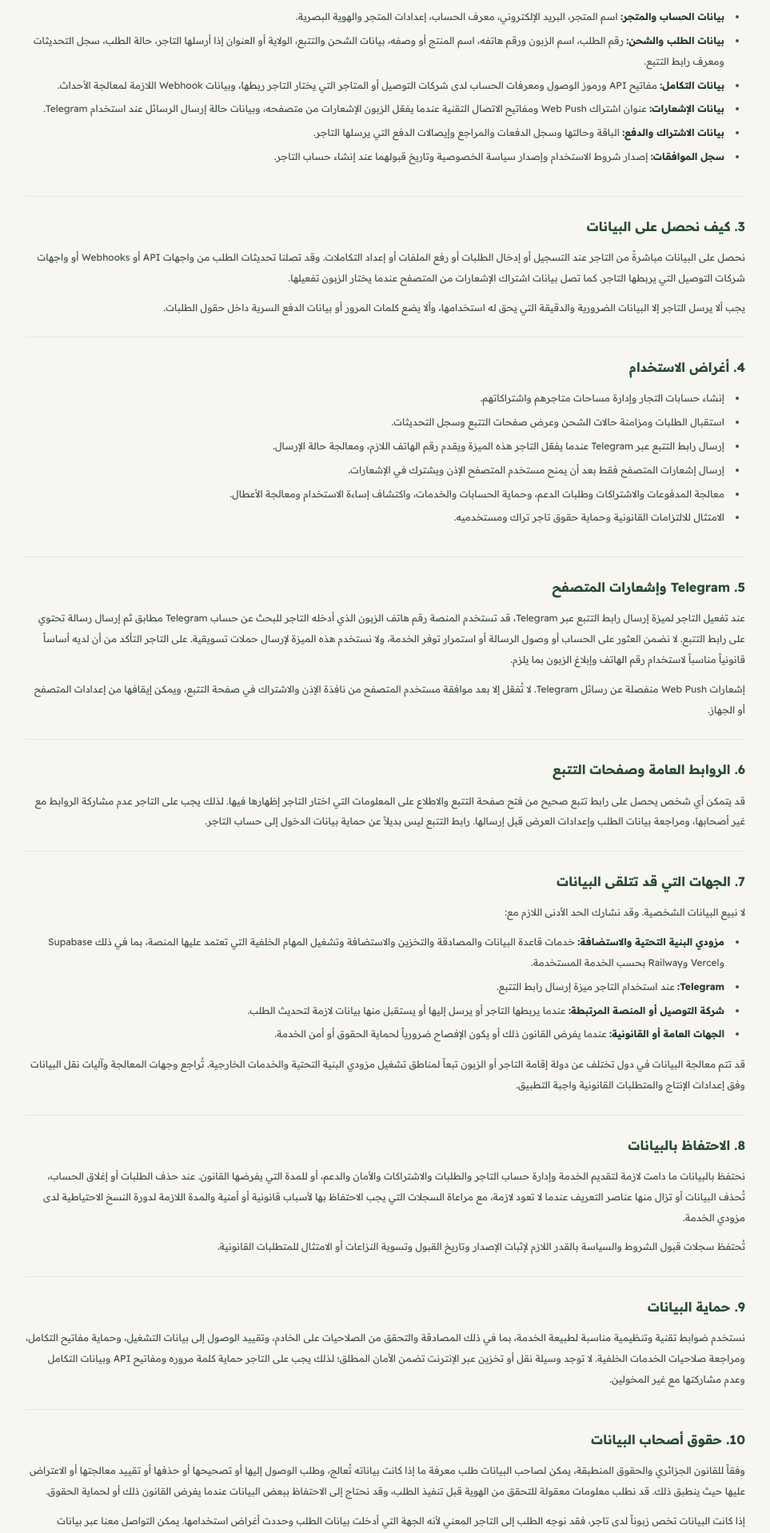
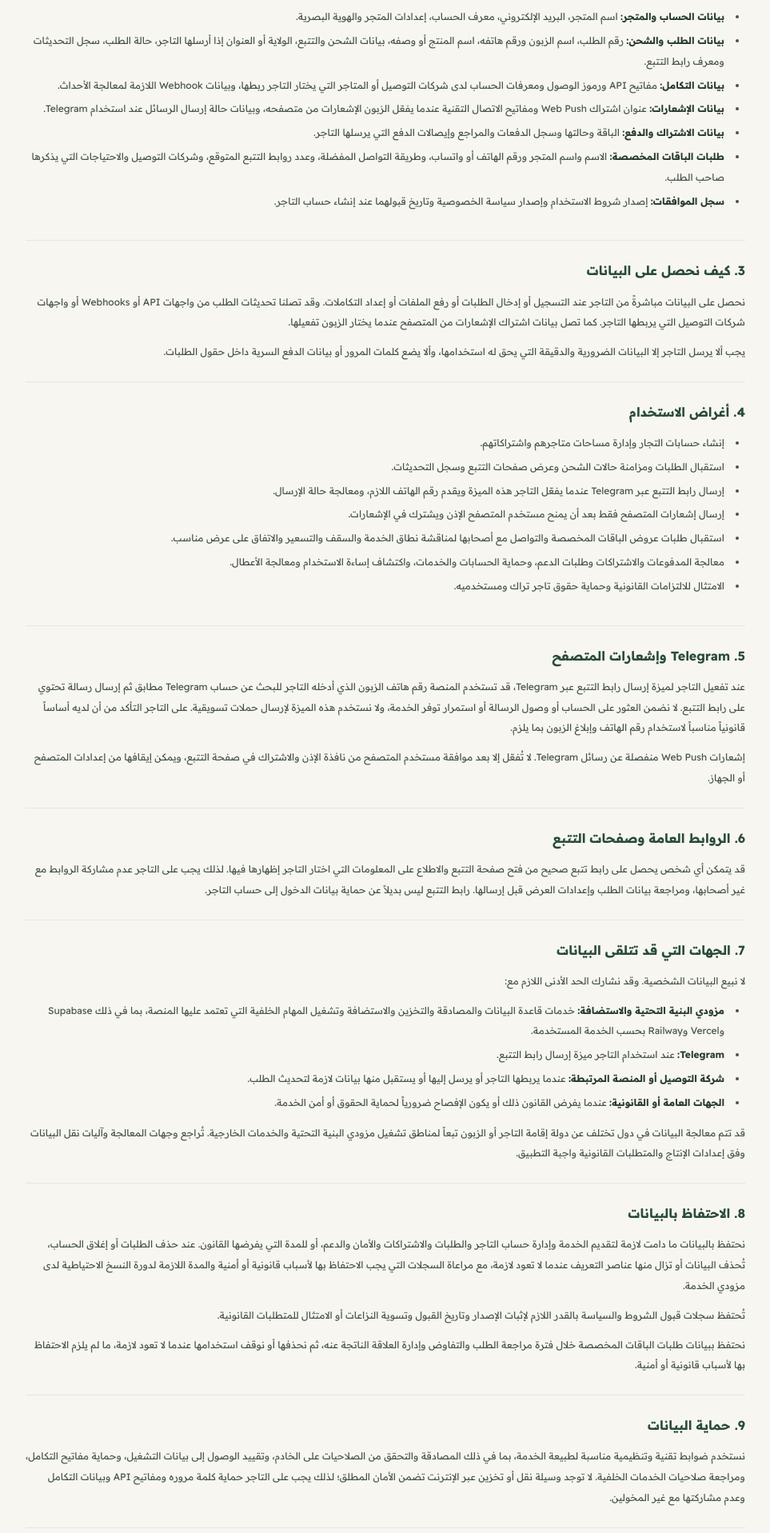
Before and after one commit to ni3yyn/dz-tracker, a Next.js app in the folder apps/web/: page /privacy in a window 1280 px wide. Shown: the part 718-2635 px from the top of the page at 80% size, without its empty margins (158-1121 px from the left). Built offline with nearby package versions, Linux system fonts and the light colour scheme.

Commit message:
Document custom plan enquiry data in privacy policy

```diff
--- a/apps/web/src/app/privacy/page.tsx
+++ b/apps/web/src/app/privacy/page.tsx
@@ -32,6 +32,7 @@ export default function PrivacyPage() {
               <li><strong>بيانات التكامل:</strong> مفاتيح API ورموز الوصول ومعرفات الحساب لدى شركات التوصيل أو المتاجر التي يختار التاجر ربطها، وبيانات Webhook اللازمة لمعالجة الأحداث.</li>
               <li><strong>بيانات الإشعارات:</strong> عنوان اشتراك Web Push ومفاتيح الاتصال التقنية عندما يفعّل الزبون الإشعارات من متصفحه، وبيانات حالة إرسال الرسائل عند استخدام Telegram.</li>
               <li><strong>بيانات الاشتراك والدفع:</strong> الباقة وحالتها وسجل الدفعات والمراجع وإيصالات الدفع التي يرسلها التاجر.</li>
+              <li><strong>طلبات الباقات المخصصة:</strong> الاسم واسم المتجر ورقم الهاتف أو واتساب، وطريقة التواصل المفضلة، وعدد روابط التتبع المتوقع، وشركات التوصيل والاحتياجات التي يذكرها صاحب الطلب.</li>
               <li><strong>سجل الموافقات:</strong> إصدار شروط الاستخدام وإصدار سياسة الخصوصية وتاريخ قبولهما عند إنشاء حساب التاجر.</li>
             </ul>
           </>,
@@ -51,6 +52,7 @@ export default function PrivacyPage() {
               <li>استقبال الطلبات ومزامنة حالات الشحن وعرض صفحات التتبع وسجل التحديثات.</li>
               <li>إرسال رابط التتبع عبر Telegram عندما يفعّل التاجر هذه الميزة ويقدم رقم الهاتف اللازم، ومعالجة حالة الإرسال.</li>
               <li>إرسال إشعارات المتصفح فقط بعد أن يمنح مستخدم المتصفح الإذن ويشترك في الإشعارات.</li>
+              <li>استقبال طلبات عروض الباقات المخصصة والتواصل مع أصحابها لمناقشة نطاق الخدمة والسقف والتسعير والاتفاق على عرض مناسب.</li>
               <li>معالجة المدفوعات والاشتراكات وطلبات الدعم، وحماية الحسابات والخدمات، واكتشاف إساءة الاستخدام ومعالجة الأعطال.</li>
               <li>الامتثال للالتزامات القانونية وحماية حقوق تاجر تراك ومستخدميه.</li>
             </ul>
@@ -87,6 +89,7 @@ export default function PrivacyPage() {
           body: <>
             <p>نحتفظ بالبيانات ما دامت لازمة لتقديم الخدمة وإدارة حساب التاجر والطلبات والاشتراكات والأمان والدعم، أو للمدة التي يفرضها القانون. عند حذف الطلبات أو إغلاق الحساب، تُحذف البيانات أو تزال منها عناصر التعريف عندما لا تعود لازمة، مع مراعاة السجلات التي يجب الاحتفاظ بها لأسباب قانونية أو أمنية والمدة اللازمة لدورة النسخ الاحتياطية لدى مزودي الخدمة.</p>
             <p>تُحتفظ سجلات قبول الشروط والسياسة بالقدر اللازم لإثبات الإصدار وتاريخ القبول وتسوية النزاعات أو الامتثال للمتطلبات القانونية.</p>
+            <p>نحتفظ ببيانات طلبات الباقات المخصصة خلال فترة مراجعة الطلب والتفاوض وإدارة العلاقة الناتجة عنه، ثم نحذفها أو نوقف استخدامها عندما لا تعود لازمة، ما لم يلزم الاحتفاظ بها لأسباب قانونية أو أمنية.</p>
           </>,
         },
         {
```
